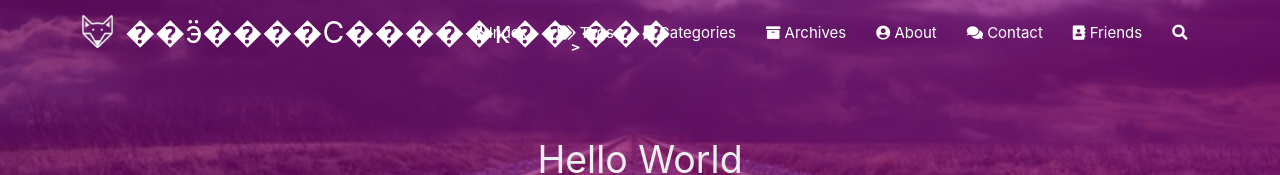
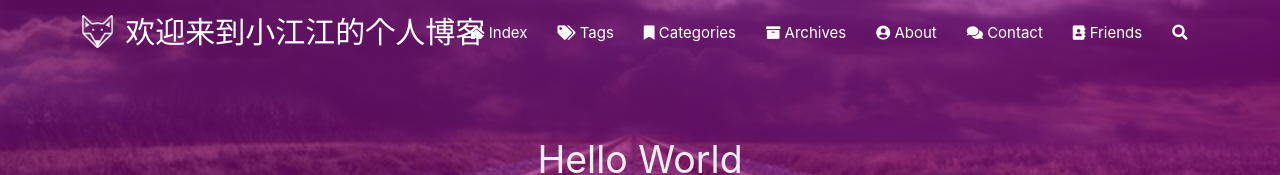
Before and after one commit to jjsfaqq123/jjsfaqq123.github.io, a plain HTML site: page 2020/04/01/hello-world/index.html in a window 1280 px wide. Shown: the top 175 px of the page. Drawn offline with Linux system fonts and the light colour scheme; some packages are replaced by stand-ins of ours; no server answers; a script that the page names is missing.

Commit message:
Site updated: 2020-04-06 11:54:22

```diff
--- a/2020/04/01/hello-world/index.html
+++ b/2020/04/01/hello-world/index.html
@@ -4,7 +4,7 @@
 
 <head>
     <meta charset="utf-8">
-    <meta name="keywords" content="Hello World, ��ӭ����С�����ĸ��˲���">
+    <meta name="keywords" content="Hello World, 欢迎来到小江江的个人博客">
     <meta name="description" content="">
     <meta http-equiv="X-UA-Compatible" content="IE=edge">
     <meta name="viewport" content="width=device-width, initial-scale=1.0, user-scalable=no">
@@ -16,7 +16,7 @@
     <!-- Global site tag (gtag.js) - Google Analytics -->
 
 
-    <title>Hello World | ��ӭ����С�����ĸ��˲���</title>
+    <title>Hello World | 欢迎来到小江江的个人博客</title>
     <link rel="icon" type="image/png" href="/favicon.png">
 
     <link rel="stylesheet" type="text/css" href="/libs/awesome/css/all.css">
@@ -29,7 +29,7 @@
 
     <script src="/libs/jquery/jquery.min.js"></script>
 
-<meta name="generator" content="Hexo 4.2.0"><link rel="alternate" href="/atom.xml" title="��ӭ����С�����ĸ��˲���" type="application/atom+xml">
+<meta name="generator" content="Hexo 4.2.0"><link rel="alternate" href="/atom.xml" title="欢迎来到小江江的个人博客" type="application/atom+xml">
 </head>
 
 
@@ -42,7 +42,7 @@
 
                     <img src="/medias/logo.png" class="logo-img" alt="LOGO">
 
-                    <span class="logo-span">��ӭ����С�����ĸ��˲���</span>
+                    <span class="logo-span">欢迎来到小江江的个人博客</span>
                 </a>
             </div>
 
@@ -140,7 +140,7 @@
 
         <img src="/medias/logo.png" class="logo-img circle responsive-img">
 
-        <div class="logo-name">��ӭ����С�����ĸ��˲���</div>
+        <div class="logo-name">欢迎来到小江江的个人博客</div>
         <div class="logo-desc">
 
             Never really desperate, only the lost of the soul.
--- a/atom.xml
+++ b/atom.xml
@@ -1,6 +1,6 @@
 <?xml version="1.0" encoding="utf-8"?>
 <feed xmlns="http://www.w3.org/2005/Atom">
-  <title>��ӭ����С�����ĸ��˲���</title>
+  <title>欢迎来到小江江的个人博客</title>
 
 
   <link href="/atom.xml" rel="self"/>
```
Also changed, not shown: archives/2020/04/index.html (+5 -5 lines), archives/2020/index.html (+5 -5 lines), archives/index.html (+5 -5 lines), index.html (+5 -5 lines).
